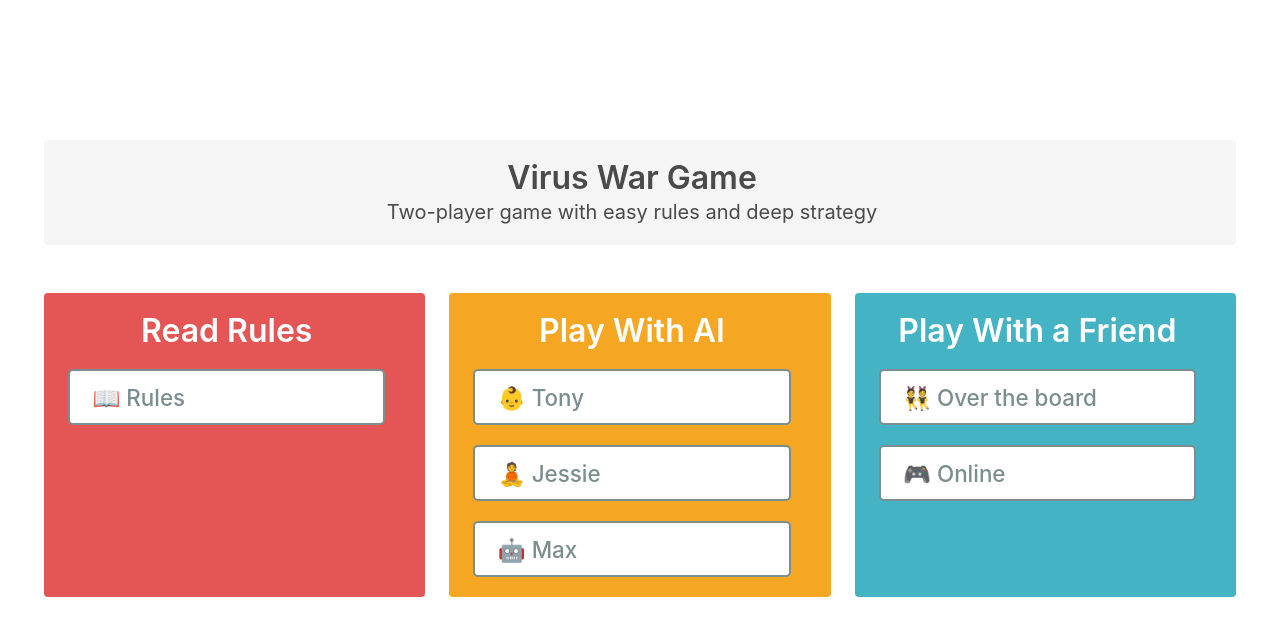
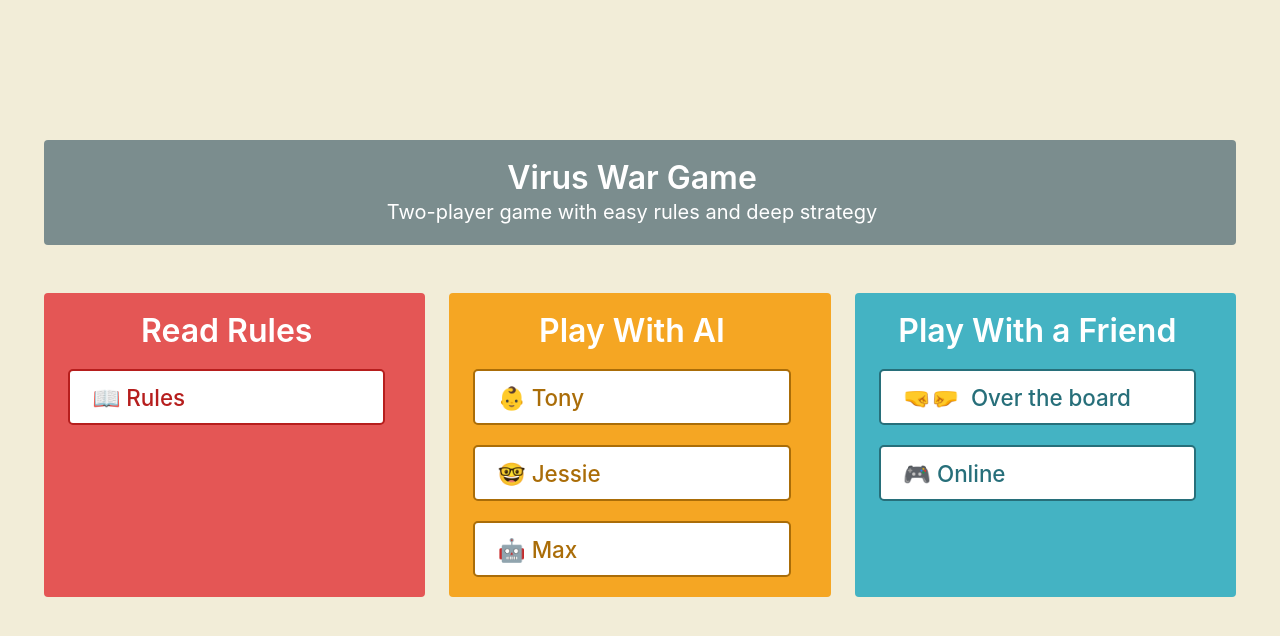
Before and after one commit to nkorobkov/virus-frontend, a React (Create React App) app: page / in a window 1280 px wide. Shown: the top 636 px of the page. Built offline with nearby package versions, Linux system fonts and the light colour scheme.

Commit message:
Tiling on game screen

```diff
--- a/src/components/Game.js
+++ b/src/components/Game.js
@@ -25,7 +25,7 @@ class Game extends React.Component {
         };
     }
 
-    endGameIfNeeded(){
+    endGameIfNeeded() {
         if (this.state.stepsLeft === 3 && !isValidMoveExists(this.state)) {
             this.setState({
                 isGameEnded: true,
@@ -60,17 +60,23 @@ class Game extends React.Component {
 
     render() {
         return (
+            <div className="container is-fluid game-container">
 
-            <div className="columns">
-                <div className="column is-three-quarters">
-                    <Field sizeH={this.sizeH} sizeW={this.sizeW} onCellClick={this.handleCellClick}
-                           field={this.state.field}/>
-                </div>
-                <div className="column">
-                    <InfoBar onMenuClick={this.props.onMenuClick} gameState={this.state}/>
+                <div className="tile is-ancestor">
+                    <div className="tile is-parent is-8">
+                        <div className="tile is-child is-game-tile">
+                            <Field sizeH={this.sizeH} sizeW={this.sizeW} onCellClick={this.handleCellClick}
+                                   field={this.state.field}/>
+                        </div>
+                    </div>
+                    <div className="tile is-parent">
+                        <div className="tile is-child is-info-bar ">
+                            <InfoBar onMenuClick={this.props.onMenuClick} gameState={this.state}/>
+
+                        </div>
+                    </div>
                 </div>
             </div>
-
 
         )
     }
--- a/src/components/InfoBar.js
+++ b/src/components/InfoBar.js
@@ -4,16 +4,9 @@ class InfoBar extends Component {
     render() {
         return (
 
-            <div className='container'>
-                <div className="tile is-ancestor">
-                    <div className="tile is-parent is-12 is-fullheight">
-                        <div className="tile notification is-child is-info">
-
-                            <div className="button is-large is-outlined" onClick={this.props.onMenuClick}>Menu</div>
-                        </div>
-                    </div>
+                <div className="has-text-centered">
+                    <div className="button sidebar-button button-on-info" onClick={this.props.onMenuClick}>Menu</div>
                 </div>
-            </div>
 
         )
     }
--- a/src/components/Menu.js
+++ b/src/components/Menu.js
@@ -15,7 +15,7 @@ class Menu extends React.Component {
                 <div className="tile is-ancestor">
                     <div className='tile is-parent'>
                         <div className="tile is-parent is-12">
-                            <div className="tile is-child notification">
+                            <div className="tile is-child notification is-game-title">
                                 <div className="has-text-centered">
                                     <div className="title">Virus War Game</div>
                                     <div className="subtitle">Two-player game with easy rules and deep strategy</div>
@@ -33,7 +33,7 @@ class Menu extends React.Component {
                                 <div className="has-text-centered">
                                     <div className="title">Read Rules</div>
                                 </div>
-                                <a className="button menu-button">📖 Rules</a>
+                                <a className="button menu-button button-on-danger">📖 Rules</a>
                             </article>
                         </div>
 
@@ -43,9 +43,9 @@ class Menu extends React.Component {
                                 <div className="has-text-centered">
                                     <div className="title">Play With AI</div>
                                 </div>
-                                <a className="button menu-button">👶 Tony</a>
-                                <a className="button menu-button">🧘 Jessie</a>
-                                <a className="button menu-button">🤖 Max</a>
+                                <a className="button menu-button button-on-warning">👶 Tony</a>
+                                <a className="button menu-button button-on-warning">🤓 Jessie</a>
+                                <a className="button menu-button button-on-warning">🤖 Max</a>
                             </article>
                         </div>
                         <div className="tile is-parent ">
@@ -54,8 +54,8 @@ class Menu extends React.Component {
                                 <div className="has-text-centered">
                                     <div className="title">Play With a Friend</div>
                                 </div>
-                                <a className="button menu-button" onClick={this.props.onGameClick}>👯‍ Over the board</a>
-                                <a className="button menu-button">🎮 Online</a>
+                                <a className="button menu-button button-on-info" onClick={this.props.onGameClick}>🤜🤛 ‍ Over the board</a>
+                                <a className="button menu-button button-on-info">🎮 Online</a>
                             </article>
                         </div>
                     </div>
--- a/src/index.scss
+++ b/src/index.scss
@@ -13,5 +13,8 @@ body {
   height: 100%;
   width: 100%;
   line-height: 0;
-  background: $white;
 }
+
+html{
+  background: $game-white;
+}
--- a/src/styles/constants.scss
+++ b/src/styles/constants.scss
@@ -2,10 +2,13 @@ $background-color: #f5f5f5;
 
 
 $game-dark: #7b8d8e;
+
+//$game-dark: #63676d;
 $game-red: #e45655;
 $game-yellow: #f1a94e;
 $game-blue: #44b3c3;
 $game-white: #f2edd8;
+$game-brown: #5d4c46;
 
 
 $white:            #fff;
--- a/src/styles/gameStyles.scss
+++ b/src/styles/gameStyles.scss
@@ -1,9 +1,6 @@
 .game-field{
-  width: 94%;
-  max-width: 88vh;
+  max-width: 82vh;
 
-  border:black dashed 5 px;
-  margin: 3%;
 
 }
 
@@ -19,6 +16,6 @@
 
   display:inline-block;
   width: 12.5%; // think about setting this from js, since it is 100/8
-  background:ghostwhite;
+  background: $game-dark;
 
 }
--- a/src/styles/styles.scss
+++ b/src/styles/styles.scss
@@ -1,6 +1,34 @@
 .menu-hero{
   margin-top: 10%;
 }
+.game-container{
+  margin-top: 3%;
+}
+
+.is-game-title{
+
+  background-color: $game-dark;
+  color: $white;
+}
+
+.is-game-tile{
+  border-radius: 4px;
+  padding: 1.25rem 1.25rem 1.25rem 1.25rem;
+  position: relative;
+  background-color: $game-dark;
+  color: $white;
+}
+
+.is-info-bar{
+  border-radius: 4px;
+  padding: 1.25rem 1.25rem 1.25rem 1.25rem;
+  position: relative;
+  background-color: $info;
+  color: $white;
+  align-content: center;
+}
+
+
 
 
 .menu-button{
@@ -10,19 +38,75 @@
   font-weight: 500;
   font-size: 0.7em;
   background-color: $white;
-  color: $game-dark;
   border-width: 2px !important;
   border-style: solid !important;
-  border-color: $game-dark;
+
   text-decoration: none !important;
   border-radius: 5px;
+}
+
+.sidebar-button{
+  display: block;
+  text-align: center;
+  font-weight: 500;
+  font-size: 1.5em;
+  background-color: $white;
+  border-width: 2px !important;
+  border-style: solid !important;
+  text-decoration: none !important;
+  border-radius: 5px;
+
+  bottom: 0;
+}
+
+
+.button-on-danger{
+  $hov-col: darken($danger, 20%);
+
+  color: $hov-col;
+
+  border-color:  $hov-col;
   &:visited {
-    color: $game-dark;
+    color:  $hov-col;
     border-color: $white;
   }
   &:hover {
-    background-color: $game-dark;
+    background-color:  $hov-col;
     color: $white;
     border-color: $white;
   }
 }
+
+.button-on-info{
+  $hov-col: darken($info, 20%);
+
+  color: $hov-col;
+
+  border-color:  $hov-col;
+  &:visited {
+    color:  $hov-col;
+    border-color: $white;
+  }
+  &:hover {
+    background-color:  $hov-col;
+    color: $white;
+    border-color: $white;
+  }
+}
+
+.button-on-warning{
+  $hov-col: darken($warning, 20%);
+
+  color: $hov-col;
+
+  border-color:  $hov-col;
+  &:visited {
+    color:  $hov-col;
+    border-color: $white;
+  }
+  &:hover {
+    background-color:  $hov-col;
+    color: $white;
+    border-color: $white;
+  }
+}
```
